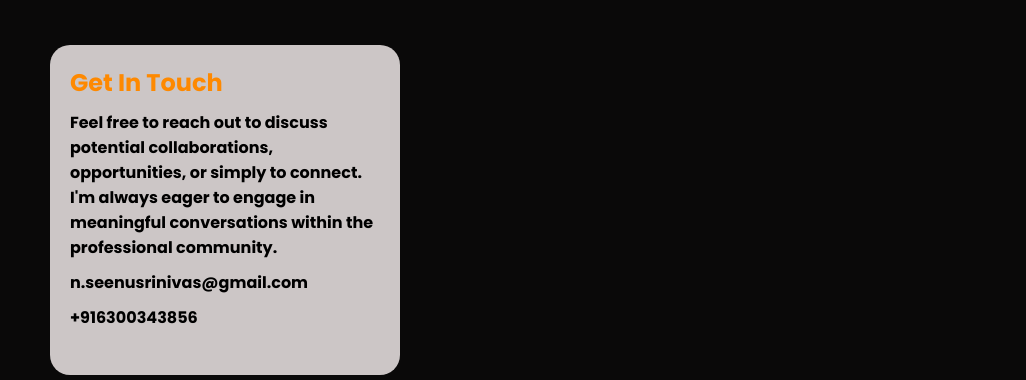
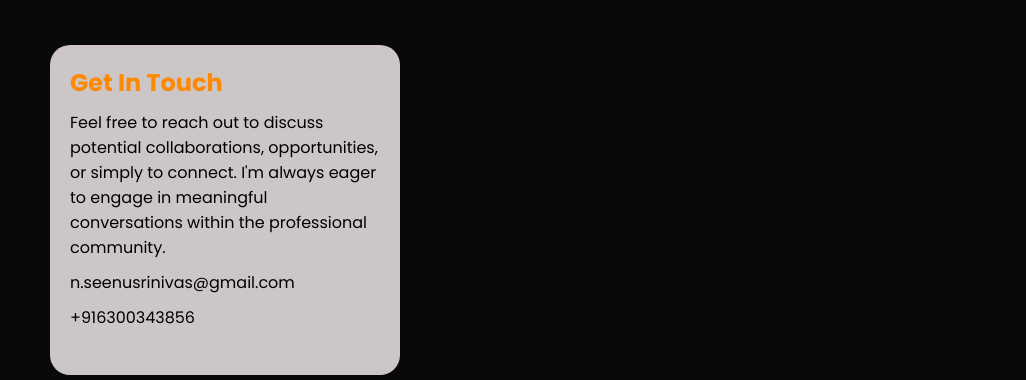
Before and after one commit to 179X1A0599/simple-portfo, a plain HTML site: page index.html in a window 1280 px wide. Shown: the part 1734-2114 px from the top of the page, 0-1026 px from the left. Drawn offline with nearby package versions, Linux system fonts and the light colour scheme; a web font is replaced by a local one.

Commit message:
Update style.css

```diff
--- a/style.css
+++ b/style.css
@@ -555,7 +555,7 @@ body footer .container .form h2 {
 body footer .container .form p {
   //color: #FE8900;
   color:black;
-  font-weight: 700;
+  font-size:16px;
 }
 
 body footer .container .form input {
```
